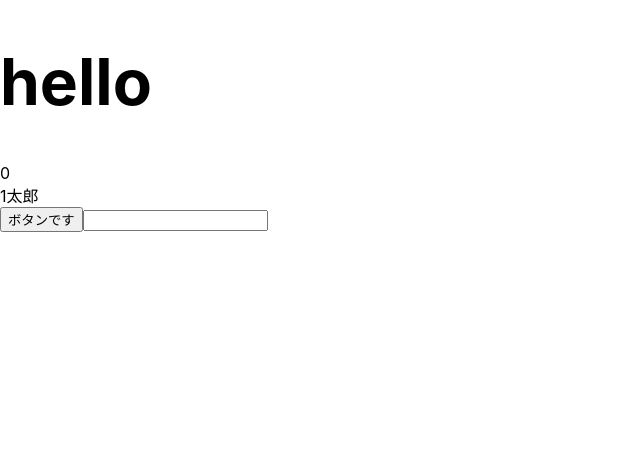
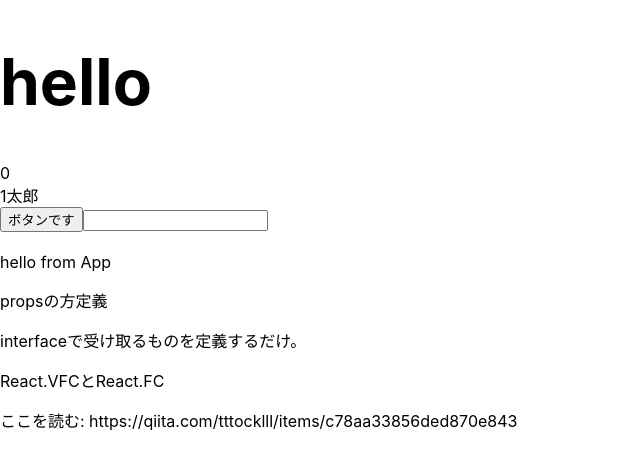
Before and after one commit to masashi49/reacthookNextJs, a Next.js app in the folder myapp/: page /TestPage in a window 1280 px wide. Shown: the top 468 px of the page, without its empty margins (0-640 px from the left). Built offline with nearby package versions, Linux system fonts and the light colour scheme.

Commit message:
componentの方定義

```diff
--- /dev/null
+++ b/myapp/components/TestCompo.tsx
@@ -0,0 +1,22 @@
+import React from "react"
+
+interface Props {
+    text: string
+}
+
+const TestCompo: React.VFC<Props> = (props) => {
+
+    return (
+        <>
+            <p>
+                {props.text}
+            </p>
+            <p>propsの方定義</p>
+            <p>interfaceで受け取るものを定義するだけ。</p>
+            <p>React.VFCとReact.FC</p>
+            <p>ここを読む:  https://qiita.com/tttocklll/items/c78aa33856ded870e843</p>
+        </>
+    )
+}
+
+export default TestCompo
--- a/myapp/pages/TestPage.tsx
+++ b/myapp/pages/TestPage.tsx
@@ -1,5 +1,6 @@
 import Reactm, { ChangeEventHandler, useState } from "react"
 import type { NextPage } from 'next'
+import TestCompo from "../components/TestCompo"
 
 interface Props {
   text: string
@@ -46,6 +47,7 @@ const TestPage: NextPage = () => {
       <button onClick={nueId}>ボタンです</button>
       <input type="text" value={inputData} onChange={handleInputChange} />
       <h2>{inputData}</h2>
+      <TestCompo text="hello from App"/>
     </div>
   )
 }
```
